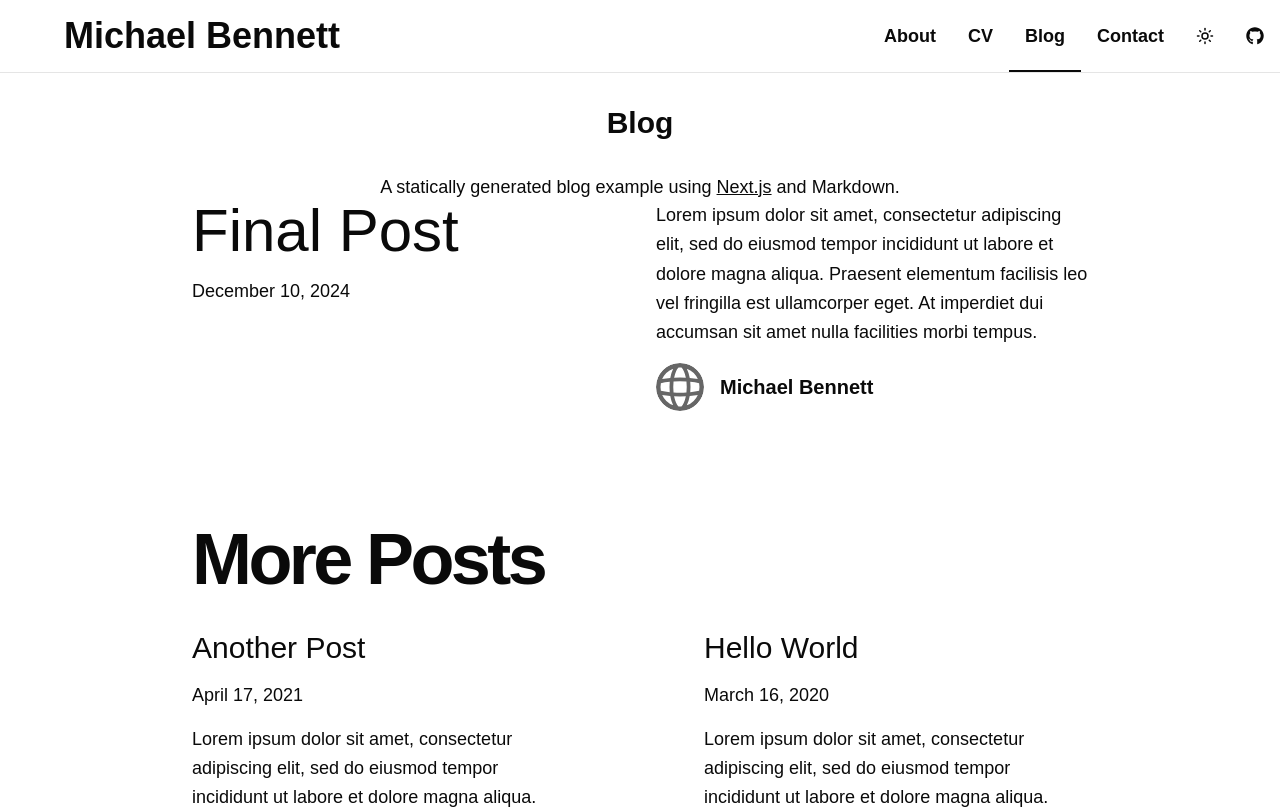
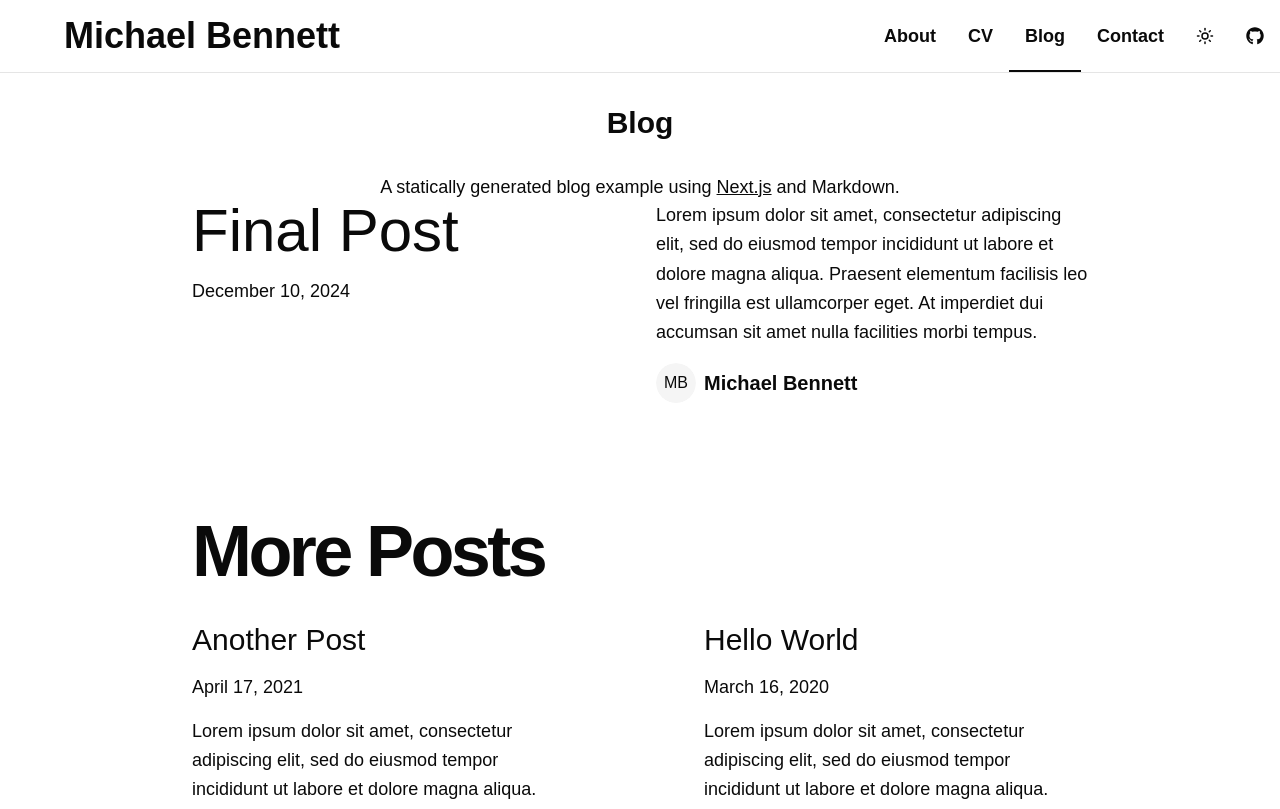
Before and after one commit to michaelbennett99/michaeldabennett.com, a Next.js app: page /blog in a window 1280 px wide. Shown: the top 809 px of the page. Built offline with nearby package versions, Linux system fonts and the light colour scheme.

Commit message:
use shadcn avatar component

```diff
--- a/_posts/another-post.md
+++ b/_posts/another-post.md
@@ -4,7 +4,6 @@ excerpt: "Lorem ipsum dolor sit amet, consectetur adipiscing elit, sed do eiusmo
 date: "2021-04-17T05:35:07.322Z"
 author:
   name: Michael Bennett
-  picture: "/images/globe.svg"
 ---
 
 Lorem ipsum dolor sit amet, consectetur adipiscing elit, sed do eiusmod tempor incididunt ut labore et dolore magna aliqua. Praesent elementum facilisis leo vel fringilla est ullamcorper eget. At imperdiet dui accumsan sit amet nulla facilities morbi tempus. Praesent elementum facilisis leo vel fringilla. Congue mauris rhoncus aenean vel. Egestas sed tempus urna et pharetra pharetra massa massa ultricies.
--- a/_posts/final_post.md
+++ b/_posts/final_post.md
@@ -4,7 +4,6 @@ excerpt: "Lorem ipsum dolor sit amet, consectetur adipiscing elit, sed do eiusmo
 date: "2024-12-10T05:35:07.322Z"
 author:
   name: Michael Bennett
-  picture: "/images/globe.svg"
 ---
 
 Lorem ipsum dolor sit amet, consectetur adipiscing elit, sed do eiusmod tempor incididunt ut labore et dolore magna aliqua. Praesent elementum facilisis leo vel fringilla est ullamcorper eget. At imperdiet dui accumsan sit amet nulla facilities morbi tempus. Praesent elementum facilisis leo vel fringilla. Congue mauris rhoncus aenean vel. Egestas sed tempus urna et pharetra pharetra massa massa ultricies.
--- a/_posts/hello-world.md
+++ b/_posts/hello-world.md
@@ -4,7 +4,6 @@ excerpt: "Lorem ipsum dolor sit amet, consectetur adipiscing elit, sed do eiusmo
 date: "2020-03-16T05:35:07.322Z"
 author:
   name: Michael Bennett
-  picture: "/images/globe.svg"
 ---
 
 Lorem ipsum dolor sit amet, consectetur adipiscing elit, sed do eiusmod tempor incididunt ut labore et dolore magna aliqua. Praesent elementum facilisis leo vel fringilla est ullamcorper eget. At imperdiet dui accumsan sit amet nulla facilities morbi tempus. Praesent elementum facilisis leo vel fringilla. Congue mauris rhoncus aenean vel. Egestas sed tempus urna et pharetra pharetra massa massa ultricies.
--- a/src/app/blog/_components/avatar.tsx
+++ b/src/app/blog/_components/avatar.tsx
@@ -1,4 +1,9 @@
 import Image from "next/image";
+import {
+  Avatar as AvatarPrimitive,
+  AvatarImage,
+  AvatarFallback,
+} from "@/components/ui/avatar";
 
 type Props = {
   name: string;
@@ -6,14 +11,15 @@ type Props = {
 }
 
 export default function Avatar({ name, picture }: Props) {
-  return <div className="flex items-center">
-    <Image
-      src={picture}
-      className="w-12 h-12 rounded-full mr-4"
-      alt={name}
-      width={48}
-      height={48}
-    />
-    <div className="text-xl font-bold">{name}</div>
-  </div>;
+  const initials = name.split(" ").map((word) => word[0]).join("");
+
+  return (
+    <div className="flex items-center gap-2">
+      <AvatarPrimitive>
+        <AvatarImage src={picture} alt={name} />
+        <AvatarFallback>{initials}</AvatarFallback>
+      </AvatarPrimitive>
+      <div className="text-xl font-bold">{name}</div>
+    </div>
+  );
 }
```
